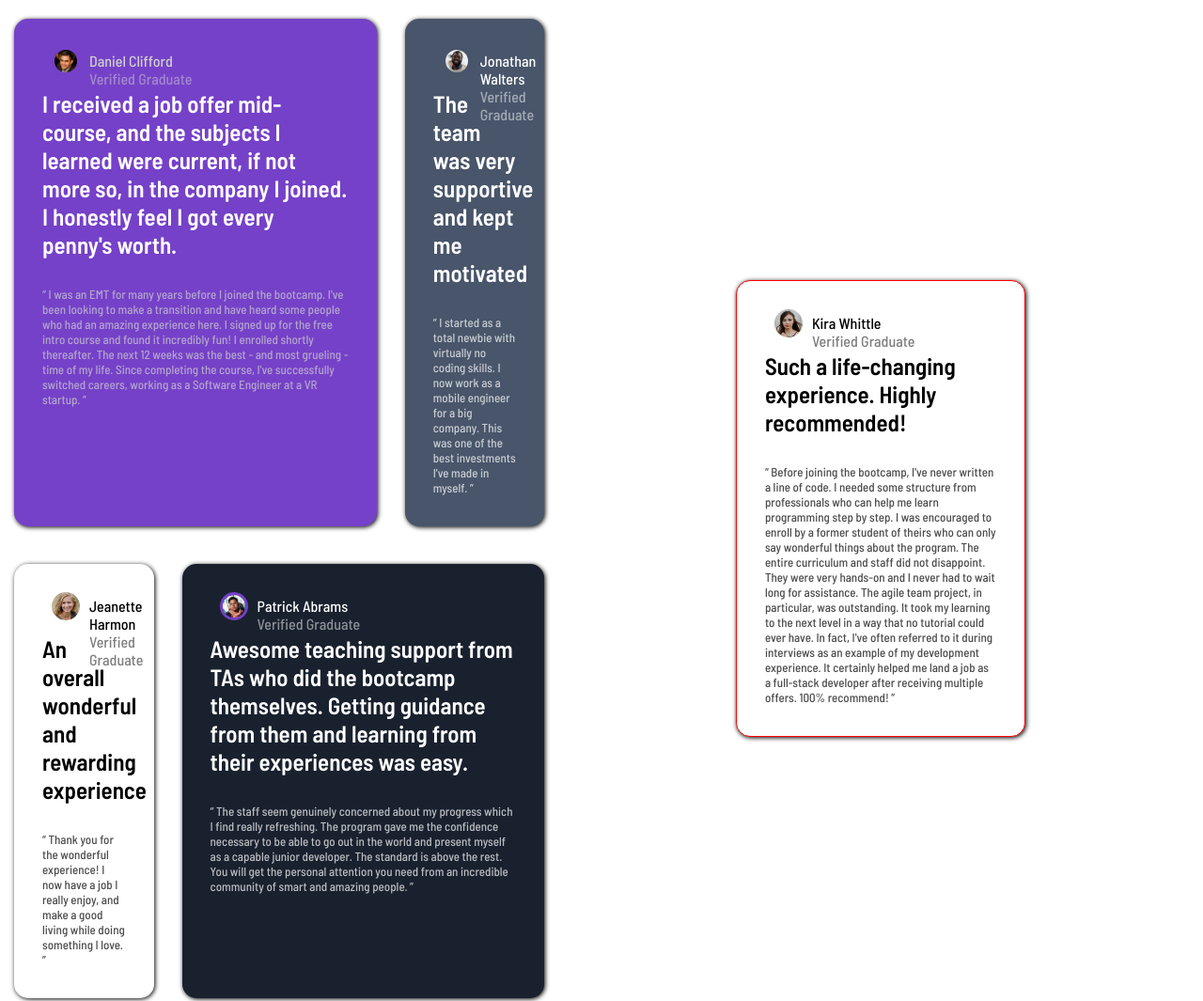
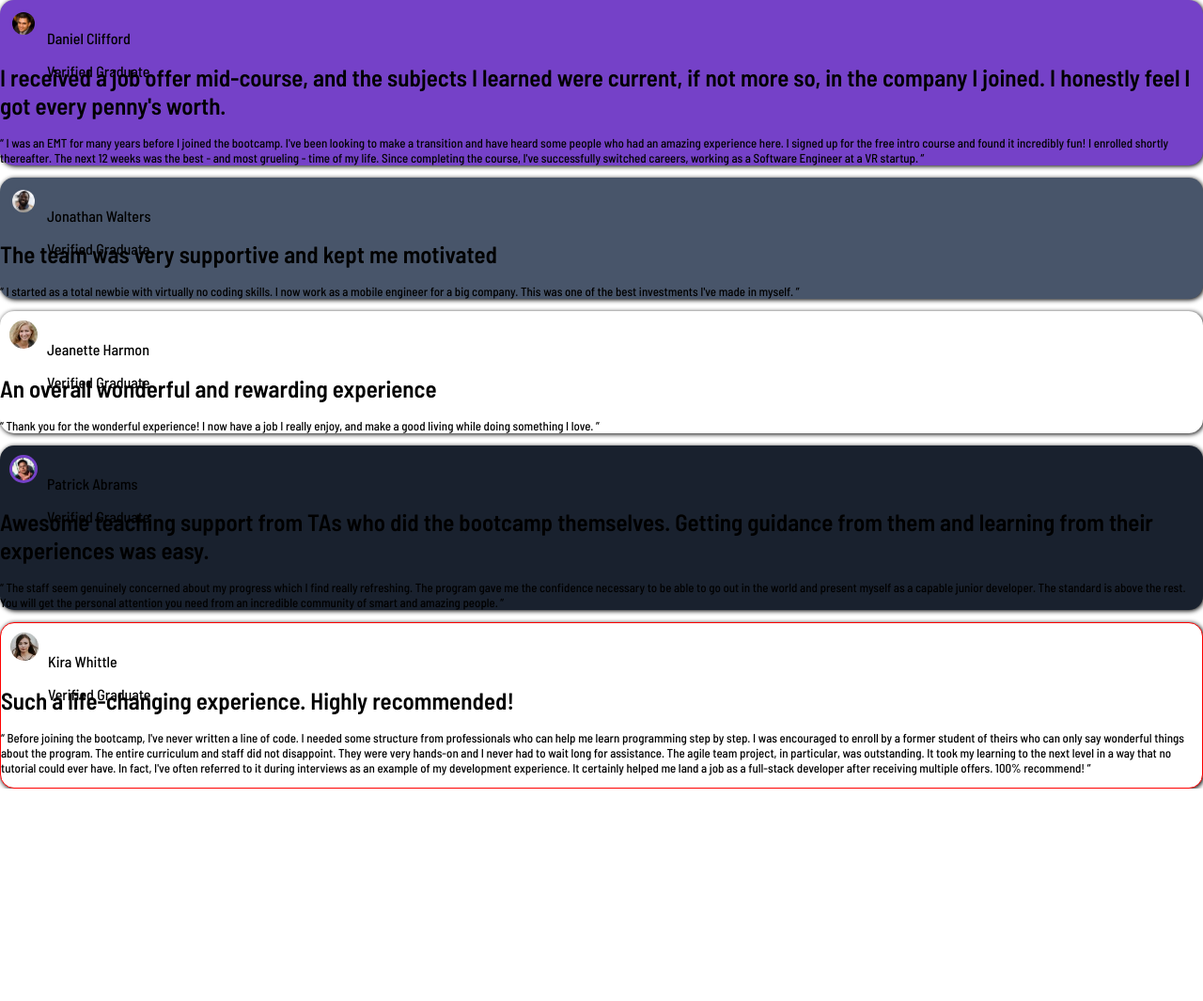
Before and after one commit to raphaelkathambana/testimonials-grid-section-main-challenge, a plain HTML site: page index.html in a window 1280 px wide. Shown: the top 1065 px of the page at 94% size. After the commit the page ends 839 px from the top, so only its background shows below. Drawn offline with Linux system fonts and the light colour scheme.

Commit message:
Removed most Styling from design

```diff
--- a/scss/_grids.scss
+++ b/scss/_grids.scss
@@ -1,8 +1,5 @@
 #grid-1 {
-    margin: 20px 15px;
     border-radius: 15px;
-    padding: 20px 30px;
-    width: 75%;
     box-shadow: 1px 1px 5px black;
     background-color: $Moderate_violet;
 }
@@ -10,10 +7,7 @@
     border: 3px solid $Moderate_violet;
 }
 #grid-2 {
-    margin: 20px 15px;
     border-radius: 15px;
-    padding: 20px 30px;
-    width: 25%;
     box-shadow: 1px 1px 5px black;
     background: $grayish_blue;
 }
@@ -21,10 +15,7 @@
     border: 3px solid $grayish_blue;
 }
 .grid-3 {
-    margin: 20px 15px;
     border-radius: 15px;
-    padding: 20px 30px;
-    width: 25%;
     box-shadow: 1px 1px 5px black;
     background: $Whitish;
 }
@@ -32,10 +23,7 @@
     border: 3px solid $grayish_blue;
 }
 .grid-3-5 {
-    margin: 20px 15px;
     border-radius: 15px;
-    padding: 20px 30px;
-    width: 45%;
     border: 1px groove red;
     box-shadow: 1px 1px 5px black;
     background: $Whitish;
@@ -44,58 +32,10 @@
     border: 3px solid $grayish_blue;
 }
 #grid-4 {
-    margin: 20px 15px;
     border-radius: 15px;
-    padding: 20px 30px;
-    width: 75%;
     box-shadow: 1px 1px 5px black;
     background: $blackish_blue;
 }
 #grid-4 img {
     border: 3px solid $Moderate_violet;
 }
-
-.dark-desc-text {
-    color: $Whitish;
-    margin: 0;
-    opacity: 50%;
-
-}
-.dark-header-text {
-    color: $Whitish;
-    margin: 0;
-}
-.dark-paragraph-text {
-    color: $Whitish;
-    margin-top: 30px;
-    opacity: 70%;
-}
-.purple-header-text {
-    color: $Light_gray;
-    margin: 0;
-}
-.purple-desc-text {
-    color: $Light_gray;
-    margin: 0;
-    opacity: 50%;
-}
-.purple-paragraph-text {
-    color: $Light_gray;
-    margin-top: 30px;
-    opacity: 70%;
-}
-.light-desc-text {
-    color: inherit;
-    margin: 0;
-    opacity: 50%;
-
-}
-.light-header-text {
-    color: inherit;
-    margin: 0;
-}
-.light-paragraph-text {
-    color: inherit;
-    opacity: 70%;
-    margin-top: 30px;
-}
--- a/scss/grid/_UILook.scss
+++ b/scss/grid/_UILook.scss
@@ -9,14 +9,7 @@ html {
 
 body {
     max-width: 1440px;
-    min-width: 375px;
     margin: 0;
     padding: 0;
     font-family: 'Barlow Semi Condensed', sans-serif;
-    display: flex;
-    flex: 2;
-    flex-direction: row;
-    align-content: flex-end;
-    justify-content: space-around;
-    align-items: center;
 }
--- a/scss/grid/_grid.scss
+++ /dev/null
@@ -1,24 +0,0 @@
-.row-1 {
-    display: flex;
-    flex-direction: row;
-    justify-content: space-between;
-    position: relative;
-}
-.row-2 {
-    display: flex;
-    flex-direction: row;
-    justify-content: space-around;
-    position: relative;
-}
-.column-2 {
-    display: flex;
-    flex-direction: column;
-    align-items: center;
-    position: relative;
-}
-.column-1 {
-    display: flex;
-    flex-direction: column;
-    align-items: center;
-    position: relative;
-}
```
Also changed, not shown: style/style.css, 1 other file.
